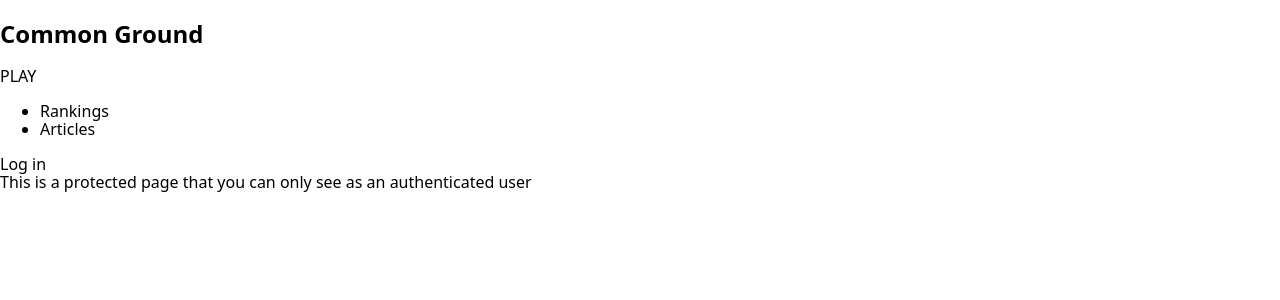
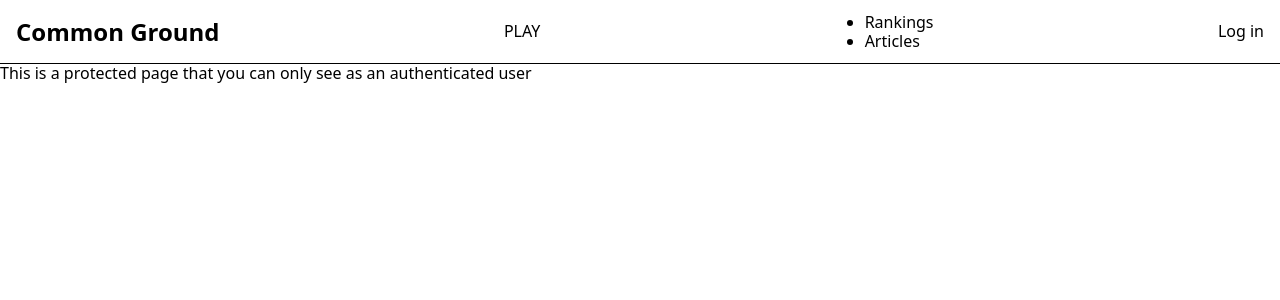
Before and after one commit to seanmturley/common-ground, a Next.js app: page /protected in a window 1280 px wide. Shown: the top 300 px of the page. Built offline with nearby package versions, Linux system fonts and the light colour scheme; no server answers.

Commit message:
[#12] Add basic positional CSS for the nav bar

```diff
--- /dev/null
+++ b/src/app/RootLayout.module.css
@@ -0,0 +1,7 @@
+.main {
+  position: absolute;
+  top: var(--nav-bar-height);
+  height: calc(100% - var(--nav-bar-height));
+  width: 100%;
+  overflow: auto;
+}
--- a/src/app/globals.css
+++ b/src/app/globals.css
@@ -1,3 +1,7 @@
+:root {
+  --nav-bar-height: 4rem;
+}
+
 /* Default styling overrides */
 html,
 body {
--- a/src/app/layout.tsx
+++ b/src/app/layout.tsx
@@ -1,5 +1,6 @@
 import "/node_modules/modern-normalize/modern-normalize.css";
 import "./globals.css";
+import styles from "./RootLayout.module.css";
 import NavBar from "@components/NavBar";
 
 const defaultUrl = process.env.VERCEL_URL
@@ -21,7 +22,7 @@ export default function RootLayout({
     <html lang="en">
       <body>
         <NavBar />
-        <main>{children}</main>
+        <main className={styles.main}>{children}</main>
       </body>
     </html>
   );
--- /dev/null
+++ b/src/components/NavBar.module.css
@@ -0,0 +1,10 @@
+.nav {
+  position: fixed;
+  height: var(--nav-bar-height);
+  width: 100%;
+  padding: 0 1rem;
+  border-bottom: 1px solid black;
+  display: flex;
+  justify-content: space-between;
+  align-items: center;
+}
--- a/src/components/NavBar.tsx
+++ b/src/components/NavBar.tsx
@@ -1,9 +1,10 @@
 import Link from "next/link";
+import styles from "./NavBar.module.css";
 import AuthButton from "@components/AuthButton";
 
 export default function NavBar() {
   return (
-    <nav>
+    <nav className={styles.nav}>
       <h1>
         <Link href="/">Common Ground</Link>
       </h1>
```
